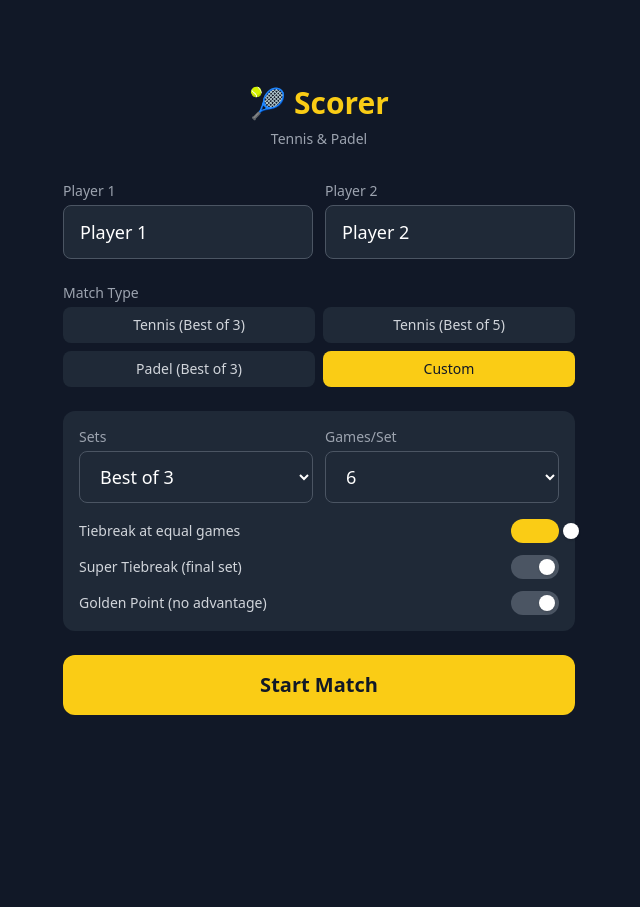
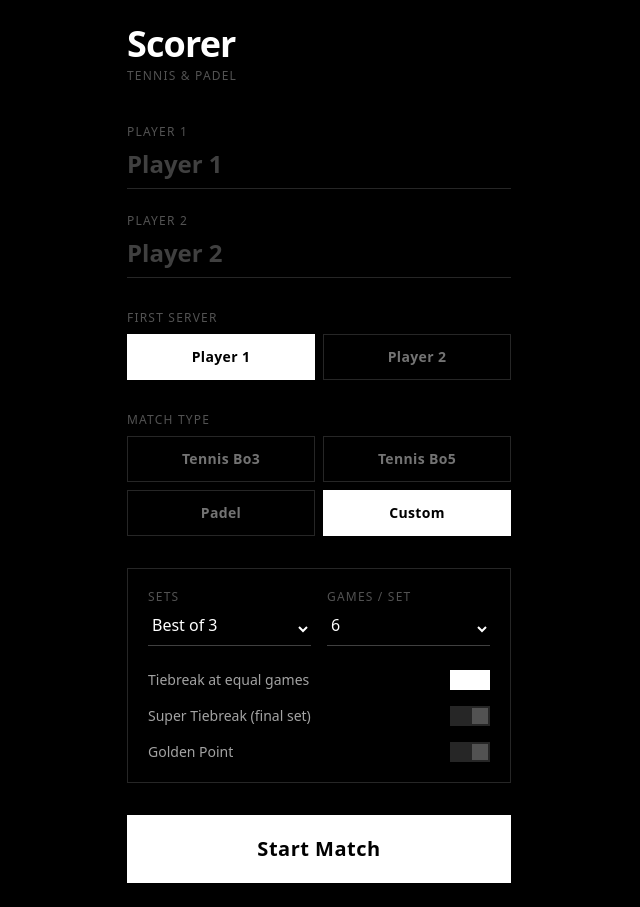
Before and after one commit to LeviTamiozzo/kelsus-scorer, a Next.js app: page / in a window 1280 px wide. Both pictures are taken after a click on the button "Custom". Shown: the whole page, without its empty margins (321-961 px from the left). Before the commit the page ends 800 px from the top, so only its background shows below. Built offline with nearby package versions, Linux system fonts and the light colour scheme.

Commit message:
refactor: update background color and improve player input handling

```diff
--- a/app/globals.css
+++ b/app/globals.css
@@ -4,7 +4,7 @@
 
 html, body {
   height: 100%;
-  background-color: #111827;
+  background-color: #000;
   color: white;
 }
 
--- a/app/page.tsx
+++ b/app/page.tsx
@@ -2,12 +2,12 @@
 
 import { useState } from "react";
 import { useRouter } from "next/navigation";
-import type { MatchConfig } from "@/types";
+import type { MatchConfig, Player } from "@/types";
 
 const PRESETS = {
-  tennis3: { label: "Tennis (Best of 3)", totalSets: 3, gamesPerSet: 6, hasTiebreak: true, finalSetSuperTiebreak: false, goldenPoint: false },
-  tennis5: { label: "Tennis (Best of 5)", totalSets: 5, gamesPerSet: 6, hasTiebreak: true, finalSetSuperTiebreak: false, goldenPoint: false },
-  padel: { label: "Padel (Best of 3)", totalSets: 3, gamesPerSet: 6, hasTiebreak: true, finalSetSuperTiebreak: true, goldenPoint: true },
+  tennis3: { label: "Tennis Bo3", totalSets: 3, gamesPerSet: 6, hasTiebreak: true, finalSetSuperTiebreak: false, goldenPoint: false },
+  tennis5: { label: "Tennis Bo5", totalSets: 5, gamesPerSet: 6, hasTiebreak: true, finalSetSuperTiebreak: false, goldenPoint: false },
+  padel: { label: "Padel", totalSets: 3, gamesPerSet: 6, hasTiebreak: true, finalSetSuperTiebreak: true, goldenPoint: true },
   custom: { label: "Custom", totalSets: 3, gamesPerSet: 6, hasTiebreak: true, finalSetSuperTiebreak: false, goldenPoint: false },
 } as const;
 
@@ -16,15 +16,16 @@ type PresetKey = keyof typeof PRESETS;
 export default function SetupPage() {
   const router = useRouter();
   const [preset, setPreset] = useState<PresetKey>("tennis3");
-  const [config, setConfig] = useState<Omit<MatchConfig, "player1Name" | "player2Name">>({
+  const [config, setConfig] = useState<Omit<MatchConfig, "player1Name" | "player2Name" | "firstServer">>({
     totalSets: 3,
     gamesPerSet: 6,
     hasTiebreak: true,
     finalSetSuperTiebreak: false,
     goldenPoint: false,
   });
-  const [player1Name, setPlayer1Name] = useState("Player 1");
-  const [player2Name, setPlayer2Name] = useState("Player 2");
+  const [player1Name, setPlayer1Name] = useState("");
+  const [player2Name, setPlayer2Name] = useState("");
+  const [firstServer, setFirstServer] = useState<Player>(0);
 
   function applyPreset(key: PresetKey) {
     setPreset(key);
@@ -41,23 +42,31 @@ export default function SetupPage() {
   }
 
   function handleStart() {
-    const fullConfig: MatchConfig = { ...config, player1Name, player2Name };
+    const fullConfig: MatchConfig = {
+      ...config,
+      player1Name: player1Name || "Player 1",
+      player2Name: player2Name || "Player 2",
+      firstServer,
+    };
     const encoded = encodeURIComponent(JSON.stringify(fullConfig));
     router.push(`/match?config=${encoded}`);
   }
 
+  const p1Display = player1Name || "Player 1";
+  const p2Display = player2Name || "Player 2";
+
   const inputClass =
-    "bg-gray-800 border border-gray-600 rounded-lg px-4 py-3 text-white text-lg w-full focus:outline-none focus:border-yellow-400 transition-colors";
-  const labelClass = "block text-gray-400 text-sm font-medium mb-1";
+    "bg-transparent border-b border-neutral-800 text-white text-2xl font-bold w-full pb-2 focus:outline-none focus:border-white transition-colors placeholder-neutral-700";
+  const labelClass = "block text-neutral-600 text-xs tracking-widest uppercase mb-2";
 
   return (
-    <main className="min-h-screen bg-gray-900 flex items-center justify-center p-4">
-      <div className="w-full max-w-lg">
-        <h1 className="text-3xl font-bold text-center text-yellow-400 mb-2">🎾 Scorer</h1>
-        <p className="text-center text-gray-400 mb-8 text-sm">Tennis &amp; Padel</p>
+    <main className="min-h-screen bg-black flex items-center justify-center p-6">
+      <div className="w-full max-w-sm">
+        <h1 className="text-4xl font-black text-white tracking-tight mb-1">Scorer</h1>
+        <p className="text-neutral-600 text-xs tracking-widest uppercase mb-10">Tennis &amp; Padel</p>
 
         {/* Players */}
-        <div className="grid grid-cols-2 gap-3 mb-6">
+        <div className="mb-8 space-y-6">
           <div>
             <label className={labelClass}>Player 1</label>
             <input
@@ -78,18 +87,38 @@ export default function SetupPage() {
           </div>
         </div>
 
-        {/* Presets */}
-        <div className="mb-6">
+        {/* First server */}
+        <div className="mb-8">
+          <label className={labelClass}>First Server</label>
+          <div className="grid grid-cols-2 gap-2">
+            {([0, 1] as Player[]).map((p) => (
+              <button
+                key={p}
+                onClick={() => setFirstServer(p)}
+                className={`py-3 text-sm font-bold tracking-wide transition-colors ${
+                  firstServer === p
+                    ? "bg-white text-black"
+                    : "border border-neutral-800 text-neutral-500 hover:border-neutral-600"
+                }`}
+              >
+                {p === 0 ? p1Display : p2Display}
+              </button>
+            ))}
+          </div>
+        </div>
+
+        {/* Match type */}
+        <div className="mb-8">
           <label className={labelClass}>Match Type</label>
           <div className="grid grid-cols-2 gap-2">
             {(Object.keys(PRESETS) as PresetKey[]).map((key) => (
               <button
                 key={key}
                 onClick={() => applyPreset(key)}
-                className={`py-2 px-3 rounded-lg text-sm font-medium transition-colors ${
+                className={`py-3 text-sm font-bold tracking-wide transition-colors ${
                   preset === key
-                    ? "bg-yellow-400 text-gray-900"
-                    : "bg-gray-800 text-gray-300 hover:bg-gray-700"
+                    ? "bg-white text-black"
+                    : "border border-neutral-800 text-neutral-500 hover:border-neutral-600"
                 }`}
               >
                 {PRESETS[key].label}
@@ -100,12 +129,12 @@ export default function SetupPage() {
 
         {/* Custom settings */}
         {preset === "custom" && (
-          <div className="bg-gray-800 rounded-xl p-4 mb-6 space-y-4">
-            <div className="grid grid-cols-2 gap-3">
+          <div className="border border-neutral-800 p-5 mb-8 space-y-5">
+            <div className="grid grid-cols-2 gap-4">
               <div>
                 <label className={labelClass}>Sets</label>
                 <select
-                  className={inputClass}
+                  className="bg-black border-b border-neutral-700 text-white text-base w-full pb-2 focus:outline-none"
                   value={config.totalSets}
                   onChange={(e) => setConfig((c) => ({ ...c, totalSets: Number(e.target.value) as 1 | 3 | 5 }))}
                 >
@@ -115,9 +144,9 @@ export default function SetupPage() {
                 </select>
               </div>
               <div>
-                <label className={labelClass}>Games/Set</label>
+                <label className={labelClass}>Games / Set</label>
                 <select
-                  className={inputClass}
+                  className="bg-black border-b border-neutral-700 text-white text-base w-full pb-2 focus:outline-none"
                   value={config.gamesPerSet}
                   onChange={(e) => setConfig((c) => ({ ...c, gamesPerSet: Number(e.target.value) }))}
                 >
@@ -127,8 +156,7 @@ export default function SetupPage() {
                 </select>
               </div>
             </div>
-
-            <div className="space-y-3">
+            <div className="space-y-4 pt-1">
               <Toggle
                 label="Tiebreak at equal games"
                 checked={config.hasTiebreak}
@@ -140,7 +168,7 @@ export default function SetupPage() {
                 onChange={(v) => setConfig((c) => ({ ...c, finalSetSuperTiebreak: v }))}
               />
               <Toggle
-                label="Golden Point (no advantage)"
+                label="Golden Point"
                 checked={config.goldenPoint}
                 onChange={(v) => setConfig((c) => ({ ...c, goldenPoint: v }))}
               />
@@ -148,20 +176,9 @@ export default function SetupPage() {
           </div>
         )}
 
-        {/* Summary for non-custom */}
-        {preset !== "custom" && (
-          <div className="bg-gray-800 rounded-xl p-3 mb-6 flex flex-wrap gap-2">
-            <Chip label={`${config.totalSets} sets`} />
-            <Chip label={`${config.gamesPerSet} games/set`} />
-            {config.hasTiebreak && <Chip label="Tiebreak" />}
-            {config.finalSetSuperTiebreak && <Chip label="Super TB" />}
-            {config.goldenPoint && <Chip label="Golden Point" />}
-          </div>
-        )}
-
         <button
           onClick={handleStart}
-          className="w-full py-4 bg-yellow-400 text-gray-900 font-bold text-xl rounded-xl hover:bg-yellow-300 active:scale-95 transition-all"
+          className="w-full py-5 bg-white text-black font-black text-xl tracking-wide active:scale-95 transition-transform"
         >
           Start Match
         </button>
@@ -173,23 +190,17 @@ export default function SetupPage() {
 function Toggle({ label, checked, onChange }: { label: string; checked: boolean; onChange: (v: boolean) => void }) {
   return (
     <div className="flex items-center justify-between">
-      <span className="text-gray-300 text-sm">{label}</span>
+      <span className="text-neutral-400 text-sm">{label}</span>
       <button
         onClick={() => onChange(!checked)}
-        className={`relative w-12 h-6 rounded-full transition-colors ${checked ? "bg-yellow-400" : "bg-gray-600"}`}
+        className={`relative w-10 h-5 transition-colors ${checked ? "bg-white" : "bg-neutral-800"}`}
       >
         <span
-          className={`absolute top-1 w-4 h-4 bg-white rounded-full transition-transform shadow ${
-            checked ? "translate-x-7" : "translate-x-1"
+          className={`absolute top-0.5 w-4 h-4 transition-transform ${
+            checked ? "translate-x-5 bg-black" : "translate-x-0.5 bg-neutral-600"
           }`}
         />
       </button>
     </div>
   );
 }
-
-function Chip({ label }: { label: string }) {
-  return (
-    <span className="bg-gray-700 text-gray-300 text-xs px-2 py-1 rounded-md">{label}</span>
-  );
-}
```
